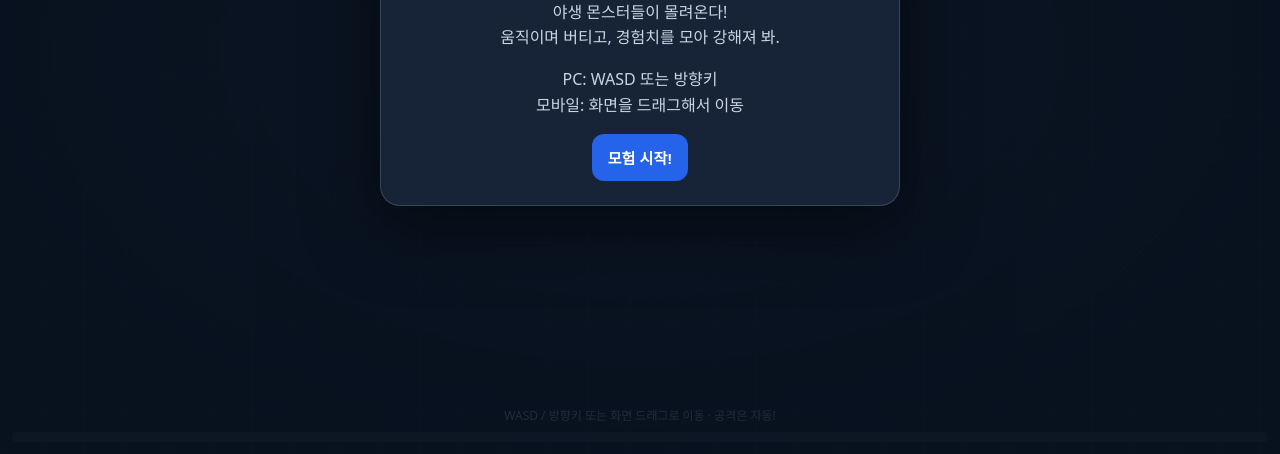
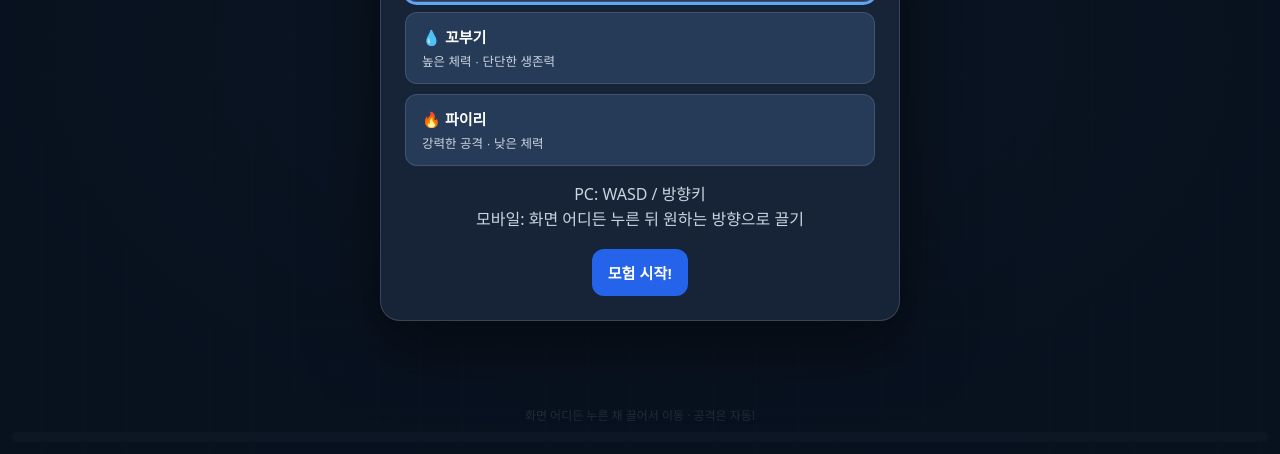
Before and after one commit to bbangdenge-314/Poke-survivor, a plain HTML site: page index.html in a window 1280 px wide. Shown: the part 346-800 px from the top of the page. Drawn offline with Linux system fonts and the light colour scheme.

Commit message:
Add Pokemon selection, evolution, and relative touch joystick

```diff
--- a/index.html
+++ b/index.html
@@ -13,7 +13,7 @@
  <div class="panel" style="text-align:right"><b id="time">00:00</b><div>처치 <b id="kills">0</b></div></div>
 </div>
 <div class="xp"><div id="xpbar"></div></div><div class="hint" id="hint">WASD / 방향키 또는 화면 드래그로 이동 · 공격은 자동!</div>
-<div class="overlay" id="start"><div class="box"><div class="tag">MONSTER SURVIVOR</div><h1>⚡ 포켓 서바이버</h1><p>야생 몬스터들이 몰려온다!<br>움직이며 버티고, 경험치를 모아 강해져 봐.</p><p>PC: WASD 또는 방향키<br>모바일: 화면을 드래그해서 이동</p><button id="startBtn">모험 시작!</button></div></div>
+<div class="overlay" id="start"><div class="box"><div class="tag">MONSTER SURVIVOR · 시즌 2</div><h1>⚡ 포켓 서바이버</h1><p>함께 모험할 포켓몬을 선택해!</p><div class="choices" id="pokemonChoices"></div><p>PC: WASD / 방향키<br>모바일: 화면 어디든 누른 뒤 원하는 방향으로 끌기</p><button id="startBtn">모험 시작!</button></div></div>
 <div class="overlay hidden" id="levelup"><div class="box"><div class="tag">LEVEL UP!</div><h1>✨ 새로운 능력 선택</h1><p>하나를 골라 더 강해지자!</p><div class="choices" id="choices"></div></div></div>
 <div class="overlay hidden" id="over"><div class="box"><div class="tag">GAME OVER</div><h1>모험 종료!</h1><p id="result"></p><button id="again">다시 도전</button></div></div>
 <script>
@@ -22,16 +22,22 @@ const canvas=document.getElementById('game'),ctx=canvas.getContext('2d');let W,H
 const $=id=>document.getElementById(id);
 function resize(){dpr=Math.min(devicePixelRatio||1,2);W=innerWidth;H=innerHeight;canvas.width=W*dpr;canvas.height=H*dpr;ctx.setTransform(dpr,0,0,dpr,0,0)}addEventListener('resize',resize);resize();
 let player,enemies,orbs,shots,particles,spawnTimer,shotTimer,stats;
+const pokemon=[
+{name:'피카츄',emoji:'⚡',color:'#facc15',hp:100,speed:240,damage:25,desc:'빠른 이동 · 균형 잡힌 공격'},
+{name:'꼬부기',emoji:'💧',color:'#38bdf8',hp:130,speed:215,damage:23,desc:'높은 체력 · 단단한 생존력'},
+{name:'파이리',emoji:'🔥',color:'#fb923c',hp:90,speed:225,damage:32,desc:'강력한 공격 · 낮은 체력'}
+];
+let selectedPokemon=0,evolved=false;
 const skills=[['강철의 의지','최대 체력 +25',s=>{s.maxHp+=25;s.hp=Math.min(s.maxHp,s.hp+25)}],['빠른 발걸음','이동 속도 +15%',s=>s.speed*=1.15],['강력한 한 방','공격력 +30%',s=>s.damage*=1.3],['연속 발사','투사체 +1개',s=>s.count++],['날카로운 감각','공격 속도 +20%',s=>s.cooldown*=.8],['튼튼한 회복','체력 30 회복',s=>s.hp=Math.min(s.maxHp,s.hp+30)]];
-function reset(){elapsed=0;kills=0;spawnTimer=0;shotTimer=0;player={x:W/2,y:H/2,r:15,hp:100,maxHp:100,speed:230,damage:25,count:1,cooldown:.65,inv:0};enemies=[];orbs=[];shots=[];particles=[];stats={xp:0,next:5,level:1};updateHud()}
+function reset(){elapsed=0;kills=0;spawnTimer=0;shotTimer=0;evolved=false;const mon=pokemon[selectedPokemon];player={x:W/2,y:H/2,r:15,hp:mon.hp,maxHp:mon.hp,speed:mon.speed,damage:mon.damage,count:1,cooldown:.65,inv:0};enemies=[];orbs=[];shots=[];particles=[];stats={xp:0,next:5,level:1};updateHud()}
 function updateHud(){$('hp').textContent=Math.ceil(player.hp);$('hpbar').style.width=Math.max(0,player.hp/player.maxHp*100)+'%';$('level').textContent='Lv. '+stats.level;$('kills').textContent=kills;$('xpbar').style.width=stats.xp/stats.next*100+'%';$('time').textContent=fmt(elapsed)}
 function fmt(t){return String(Math.floor(t/60)).padStart(2,'0')+':'+String(Math.floor(t%60)).padStart(2,'0')}
 function spawn(){let a=Math.random()*Math.PI*2,d=Math.max(W,H)*.62+40,x=player.x+Math.cos(a)*d,y=player.y+Math.sin(a)*d;let tough=1+Math.floor(elapsed/45);enemies.push({x,y,r:11+Math.min(tough,5),hp:25+tough*9,speed:45+Math.min(elapsed*.45,50),color:['#fb7185','#fbbf24','#a78bfa','#4ade80'][Math.floor(Math.random()*4)],hit:0})}
 function shoot(){if(!enemies.length)return;let targets=[...enemies].sort((a,b)=>dist2(a,player)-dist2(b,player)).slice(0,player.count);for(let e of targets){let dx=e.x-player.x,dy=e.y-player.y,l=Math.hypot(dx,dy)||1;shots.push({x:player.x,y:player.y,vx:dx/l*430,vy:dy/l*430,r:5,damage:player.damage,life:1.3})}}
 function dist2(a,b){return (a.x-b.x)**2+(a.y-b.y)**2}
-function levelUp(){paused=true;let pool=[...skills].sort(()=>Math.random()-.5).slice(0,3);$('choices').innerHTML='';pool.forEach(([name,desc,fn])=>{let b=document.createElement('button');b.className='choice';b.innerHTML=name+'<small>'+desc+'</small>';b.onclick=()=>{fn(player);stats.level++;stats.xp-=stats.next;stats.next=Math.ceil(stats.next*1.35);$('levelup').classList.add('hidden');paused=false;updateHud()};$('choices').appendChild(b)});$('levelup').classList.remove('hidden')}
+function levelUp(){paused=true;let pool=[...skills].sort(()=>Math.random()-.5).slice(0,3);$('choices').innerHTML='';pool.forEach(([name,desc,fn])=>{let b=document.createElement('button');b.className='choice';b.innerHTML=name+'<small>'+desc+'</small>';b.onclick=()=>{fn(player);stats.level++;stats.xp-=stats.next;stats.next=Math.ceil(stats.next*1.35);if(stats.level>=5&&!evolved){evolved=true;player.r+=4;player.damage*=1.5;player.maxHp+=25;player.hp=Math.min(player.maxHp,player.hp+25);$('hint').textContent=pokemon[selectedPokemon].name+' 진화 완료! 공격력이 크게 상승했다!';burst(player.x,player.y,'#fef08a',28)}$('levelup').classList.add('hidden');paused=false;updateHud()};$('choices').appendChild(b)});$('levelup').classList.remove('hidden')}
 function burst(x,y,color,n=6){for(let i=0;i<n;i++){let a=Math.random()*Math.PI*2,v=30+Math.random()*100;particles.push({x,y,vx:Math.cos(a)*v,vy:Math.sin(a)*v,life:.35,color})}}
-function update(dt){if(!running||paused)return;elapsed+=dt;player.inv=Math.max(0,player.inv-dt);let dx=(keys.ArrowRight||keys.d?1:0)-(keys.ArrowLeft||keys.a?1:0),dy=(keys.ArrowDown||keys.s?1:0)-(keys.ArrowUp||keys.w?1:0);if(pointer){dx=pointer.x-player.x;dy=pointer.y-player.y;let l=Math.hypot(dx,dy);if(l<8)dx=dy=0;else{dx/=l;dy/=l}}let l=Math.hypot(dx,dy)||1;if(dx||dy){player.x+=dx/l*player.speed*dt;player.y+=dy/l*player.speed*dt}player.x=Math.max(player.r,Math.min(W-player.r,player.x));player.y=Math.max(player.r,Math.min(H-player.r,player.y));
+function update(dt){if(!running||paused)return;elapsed+=dt;player.inv=Math.max(0,player.inv-dt);let dx=(keys.ArrowRight||keys.d?1:0)-(keys.ArrowLeft||keys.a?1:0),dy=(keys.ArrowDown||keys.s?1:0)-(keys.ArrowUp||keys.w?1:0);if(pointer){dx=pointer.x-pointer.originX;dy=pointer.y-pointer.originY;let l=Math.hypot(dx,dy);if(l<10)dx=dy=0;else{const power=Math.min(1,l/65);dx=dx/l*power;dy=dy/l*power}}let l=Math.hypot(dx,dy)||1;if(dx||dy){player.x+=dx/l*player.speed*dt;player.y+=dy/l*player.speed*dt}player.x=Math.max(player.r,Math.min(W-player.r,player.x));player.y=Math.max(player.r,Math.min(H-player.r,player.y));
 spawnTimer-=dt;if(spawnTimer<=0){spawn();spawnTimer=Math.max(.22,.85-elapsed*.006)}shotTimer-=dt;if(shotTimer<=0){shoot();shotTimer=player.cooldown}
 for(let e of enemies){let x=player.x-e.x,y=player.y-e.y,d=Math.hypot(x,y)||1;e.x+=x/d*e.speed*dt;e.y+=y/d*e.speed*dt;if(d<e.r+player.r&&player.inv<=0){player.hp-=12;player.inv=.55;burst(player.x,player.y,'#fb7185',10);if(player.hp<=0){gameOver();return}}}
 for(let s of shots){s.x+=s.vx*dt;s.y+=s.vy*dt;s.life-=dt;for(let e of enemies){if(e.hp>0&&Math.hypot(e.x-s.x,e.y-s.y)<e.r+s.r){e.hp-=s.damage;s.life=0;burst(s.x,s.y,'#fde68a',3);break}}}shots=shots.filter(s=>s.life>0);
@@ -44,13 +50,13 @@ for(let o of orbs){ctx.fillStyle='#60a5fa';ctx.beginPath();ctx.arc(o.x,o.y,o.r,0
 for(let s of shots){ctx.fillStyle='#fde68a';ctx.beginPath();ctx.arc(s.x,s.y,s.r,0,7);ctx.fill()}
 for(let e of enemies){ctx.fillStyle=e.color;ctx.beginPath();ctx.arc(e.x,e.y,e.r,0,7);ctx.fill();ctx.fillStyle='#1e293b';ctx.beginPath();ctx.arc(e.x-e.r*.3,e.y-e.r*.15,2,0,7);ctx.arc(e.x+e.r*.3,e.y-e.r*.15,2,0,7);ctx.fill();ctx.fillStyle='#0f172a';ctx.fillRect(e.x-e.r,e.y-e.r-7,e.r*2,3);ctx.fillStyle='#f87171';ctx.fillRect(e.x-e.r,e.y-e.r-7,e.r*2*Math.max(0,e.hp/(25+Math.floor(elapsed/45)*9)),3)}
 for(let p of particles){ctx.globalAlpha=Math.max(0,p.life/.35);ctx.fillStyle=p.color;ctx.beginPath();ctx.arc(p.x,p.y,3,0,7);ctx.fill()}ctx.globalAlpha=1;
-ctx.fillStyle=player.inv>0?'#ffffff':'#38bdf8';ctx.beginPath();ctx.arc(player.x,player.y,player.r,0,7);ctx.fill();ctx.fillStyle='#082f49';ctx.beginPath();ctx.arc(player.x-5,player.y-3,2.5,0,7);ctx.arc(player.x+5,player.y-3,2.5,0,7);ctx.fill();ctx.strokeStyle='#bae6fd';ctx.lineWidth=2;ctx.beginPath();ctx.arc(player.x,player.y,player.r+3,0,7);ctx.stroke();ctx.restore()}
+const mon=pokemon[selectedPokemon];ctx.fillStyle=player.inv>0?'#ffffff':(evolved?'#fef08a':mon.color);ctx.beginPath();ctx.arc(player.x,player.y,player.r,0,7);ctx.fill();ctx.fillStyle='#172554';ctx.beginPath();ctx.arc(player.x-5,player.y-3,2.5,0,7);ctx.arc(player.x+5,player.y-3,2.5,0,7);ctx.fill();ctx.strokeStyle=evolved?'#fde68a':'#e0f2fe';ctx.lineWidth=2;ctx.beginPath();ctx.arc(player.x,player.y,player.r+3,0,7);ctx.stroke();ctx.font='15px system-ui';ctx.textAlign='center';ctx.fillText(evolved?'✨':mon.emoji,player.x,player.y-player.r-8);ctx.restore()}
 function loop(t){let dt=Math.min((t-last)/1000||0,.04);last=t;update(dt);draw();raf=requestAnimationFrame(loop)}
 function gameOver(){running=false;$('result').textContent='생존 시간 '+fmt(elapsed)+' · 처치 '+kills+'마리 · 도달 레벨 '+stats.level;$('over').classList.remove('hidden')}
 function start(){cancelAnimationFrame(raf);reset();$('start').classList.add('hidden');$('over').classList.add('hidden');$('levelup').classList.add('hidden');running=true;paused=false;last=performance.now();raf=requestAnimationFrame(loop)}
 $('startBtn').onclick=start;$('again').onclick=start;
 addEventListener('keydown',e=>{keys[e.key]=true;if(['ArrowUp','ArrowDown','ArrowLeft','ArrowRight',' '].includes(e.key))e.preventDefault()});addEventListener('keyup',e=>keys[e.key]=false);
-function pos(e){let r=canvas.getBoundingClientRect();return{x:e.clientX-r.left,y:e.clientY-r.top}}canvas.addEventListener('pointerdown',e=>{pointer=pos(e);canvas.setPointerCapture(e.pointerId)});canvas.addEventListener('pointermove',e=>{if(pointer)pointer=pos(e)});canvas.addEventListener('pointerup',()=>pointer=null);canvas.addEventListener('pointercancel',()=>pointer=null);
-reset();draw();
+function pos(e){let r=canvas.getBoundingClientRect();return{x:e.clientX-r.left,y:e.clientY-r.top}}canvas.addEventListener('pointerdown',e=>{const p=pos(e);pointer={id:e.pointerId,originX:p.x,originY:p.y,x:p.x,y:p.y};canvas.setPointerCapture(e.pointerId)});canvas.addEventListener('pointermove',e=>{if(pointer&&pointer.id===e.pointerId){const p=pos(e);pointer.x=p.x;pointer.y=p.y}});function releasePointer(e){if(pointer&&(!e||pointer.id===e.pointerId))pointer=null}canvas.addEventListener('pointerup',releasePointer);canvas.addEventListener('pointercancel',releasePointer);canvas.addEventListener('lostpointercapture',releasePointer);
+pokemon.forEach((mon,i)=>{const b=document.createElement('button');b.className='choice';b.innerHTML=mon.emoji+' '+mon.name+'<small>'+mon.desc+'</small>';b.onclick=()=>{selectedPokemon=i;document.querySelectorAll('#pokemonChoices .choice').forEach((el,j)=>el.style.outline=j===i?'3px solid #60a5fa':'none')};$('pokemonChoices').appendChild(b);if(i===0)b.style.outline='3px solid #60a5fa'});$('hint').textContent='화면 어디든 누른 채 끌어서 이동 · 공격은 자동!';reset();draw();
 })();
 </script></body></html>
```
